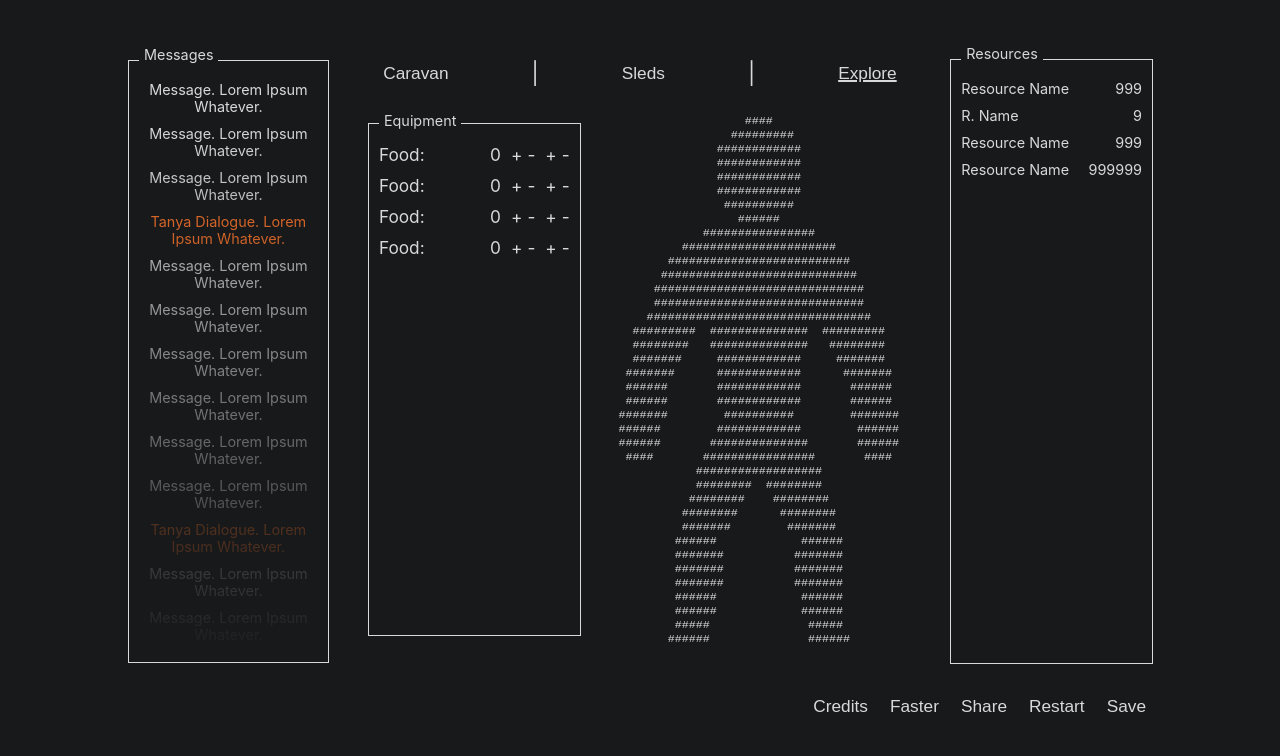
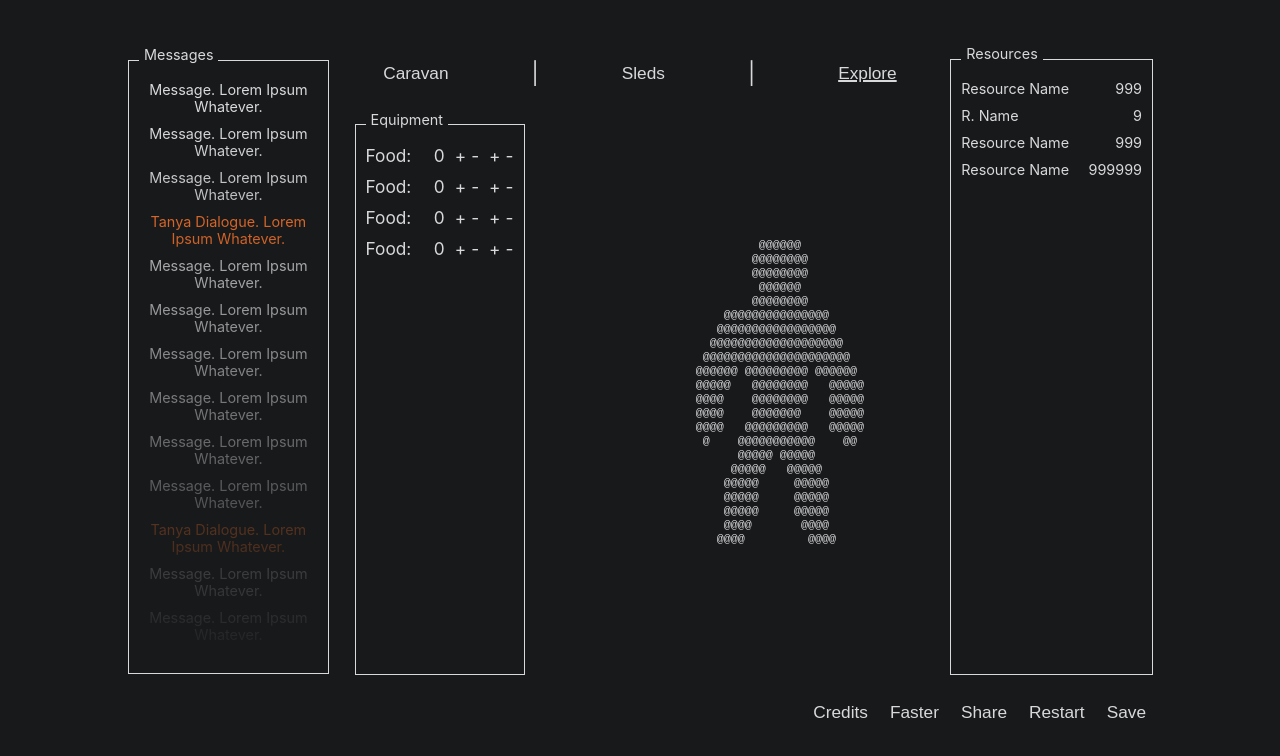
Before and after one commit to EthanPHall/rime-and-rust-ts, a React (Create React App) app: page / in a window 1280 px wide. Shown: the top 756 px of the page. Built offline with nearby package versions, Linux system fonts and the light colour scheme.

Commit message:
Changed spacing for the equipment section of the exploration screen, and made the character representation smaller.

```diff
--- a/src/components/caravan/CaravanParent/CaravanParent.css
+++ b/src/components/caravan/CaravanParent/CaravanParent.css
@@ -13,7 +13,7 @@
 
     display: grid;
     grid-template-columns: 1fr 3fr 1fr;
-    grid-template-rows: 9fr 1fr;
+    grid-template-rows: 11fr 1fr;
 
     gap: var(--standard-gap);
 
--- a/src/components/caravan/CaravanSectionExploration/CaravanSectionExploration.css
+++ b/src/components/caravan/CaravanSectionExploration/CaravanSectionExploration.css
@@ -9,7 +9,20 @@
     /* outline: 1px solid white; */
 }
 
+.caravan-section-exploration .resource-picker-parent{
+    width: 100%;
+    height: 100%;
+
+    display: flex;
+    flex-direction: column;
+    justify-content: flex-end;
+}
+
 .caravan-section-exploration .character-display{
+    width: 50%;
+
     font-family: monospace;
     white-space: pre;
+
+    /* outline: 1px solid cyan; */
 }
--- a/src/components/caravan/CaravanSectionExploration/CaravanSectionExploration.tsx
+++ b/src/components/caravan/CaravanSectionExploration/CaravanSectionExploration.tsx
@@ -6,48 +6,34 @@ interface CaravanSectionExplorationProps {}
 
 const CaravanSectionExploration: FC<CaravanSectionExplorationProps> = () => (
   <div className="caravan-section-exploration" data-testid="caravan-section-exploration">
-    <ExplorationResourcesPicker></ExplorationResourcesPicker>
+    <div className='resource-picker-parent'>
+      <ExplorationResourcesPicker></ExplorationResourcesPicker>
+    </div>
     <div className='character-display'>
 {`
-                    ####
-                  #########
-                ############
-                ############
-                ############
-                ############
-                 ##########
-                   ######
-              ################
-           ######################
-         ##########################
-        ############################
-       ##############################
-       ##############################
-      ################################
-    #########  ##############  #########
-    ########   ##############   ########
-    #######     ############     #######
-   #######      ############      #######
-   ######       ############       ######
-   ######       ############       ######
-  #######        ##########        #######
-  ######        ############        ######
-  ######       ##############       ######
-   ####       ################       ####
-             ##################
-             ########  ########
-            ########    ########
-           ########      ########
-           #######        #######
-          ######            ######
-          #######          #######
-          #######          #######
-          #######          #######
-          ######            ######
-          ######            ######
-          #####              #####
-         ######              ######
-      `}
+            @@@@@@
+           @@@@@@@@
+           @@@@@@@@
+            @@@@@@
+           @@@@@@@@
+       @@@@@@@@@@@@@@@
+      @@@@@@@@@@@@@@@@@
+     @@@@@@@@@@@@@@@@@@@
+    @@@@@@@@@@@@@@@@@@@@@
+   @@@@@@ @@@@@@@@@ @@@@@@
+   @@@@@   @@@@@@@@   @@@@@
+   @@@@    @@@@@@@@   @@@@@
+   @@@@    @@@@@@@    @@@@@
+   @@@@   @@@@@@@@@   @@@@@
+    @    @@@@@@@@@@@    @@
+         @@@@@ @@@@@
+        @@@@@   @@@@@
+       @@@@@     @@@@@
+       @@@@@     @@@@@
+       @@@@@     @@@@@
+       @@@@       @@@@
+      @@@@         @@@@
+`}
     </div>
   </div>
 );
--- a/src/components/caravan/CaravanSectionOptions/CaravanSectionOptions.css
+++ b/src/components/caravan/CaravanSectionOptions/CaravanSectionOptions.css
@@ -3,9 +3,11 @@
     justify-content: flex-end;
     gap: var(--standard-gap);
 
-    height: var(--nav-button-height);
+    /* height: var(--nav-button-height); */
 
     grid-column: 1/-1;
+
+    /* outline: 1px solid cyan; */
 }
 
 .caravan-section-options button{
--- a/src/components/caravan/ExplorationResourcesPicker/ExplorationResourcesPicker.css
+++ b/src/components/caravan/ExplorationResourcesPicker/ExplorationResourcesPicker.css
@@ -1,6 +1,6 @@
 .exploration-resources-picker {
-    width: 35%;
-    height: 90%;
+    width: 50%;
+    height: 95%;
     margin-left: 5%;
     outline: 1px solid var(--outline-color);
 
```
Also changed, not shown: src/components/messages/MessagesParent/MessagesParent.css (line endings or trailing spaces).
